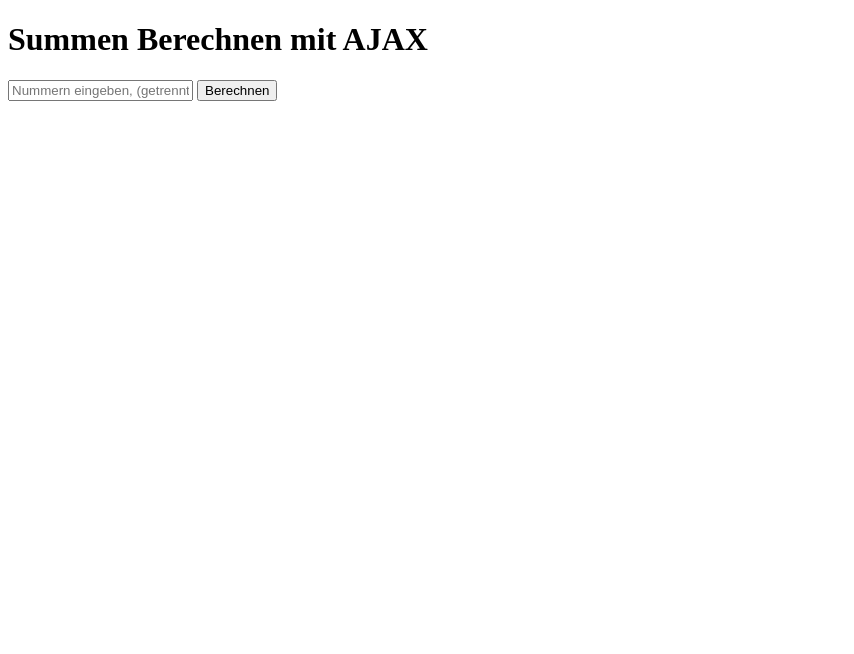
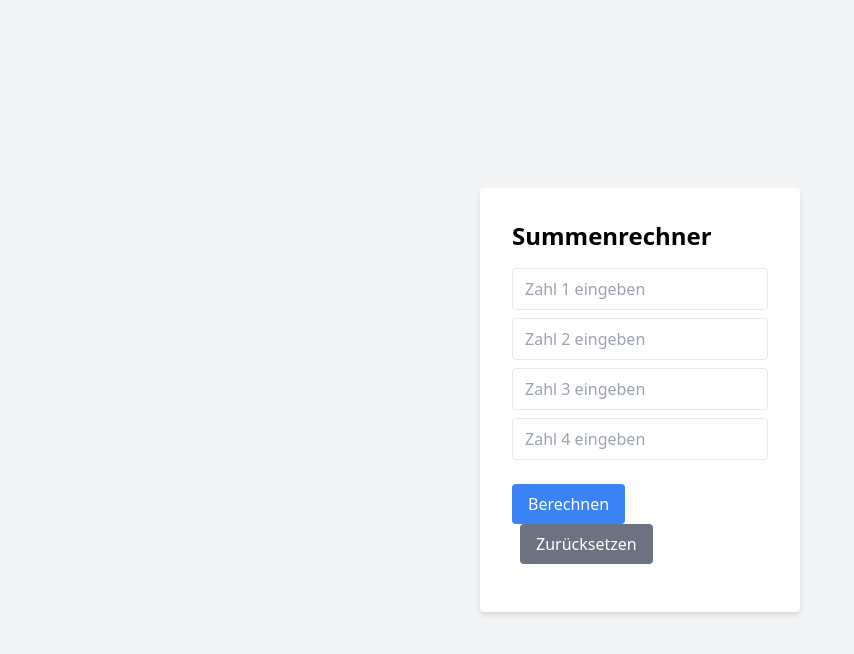
Before and after one commit to BitSparkCode/AJAX-Summe, a website: page public/index.html in a window 1280 px wide. Shown: the whole page, without its empty margins (0-854 px from the left). Drawn offline with nearby package versions, Linux system fonts and the light colour scheme.

Commit message:
Update CSS, 4 Felder
Update CSS, 4 Felder

```diff
--- a/public/index.html
+++ b/public/index.html
@@ -1,29 +1,51 @@
 <!DOCTYPE html>
-<html lang="en">
+<html lang="de">
 <head>
     <meta charset="UTF-8">
     <meta name="viewport" content="width=device-width, initial-scale=1.0">
-    <title>Summen Berechnen mit AJAX</title>
+    <title>Summenrechner</title>
+    <link href="https://cdn.jsdelivr.net/npm/tailwindcss@2.2.19/dist/tailwind.min.css" rel="stylesheet">
     <script>
         function calculateSum() {
-            const numbers = document.getElementById('numbers').value.split(',').map(Number);
+            const numbers = [
+                Number(document.getElementById('number1').value),
+                Number(document.getElementById('number2').value),
+                Number(document.getElementById('number3').value),
+                Number(document.getElementById('number4').value)
+            ];
             const xhr = new XMLHttpRequest();
             xhr.open('POST', '/sum', true);
             xhr.setRequestHeader('Content-Type', 'application/json;charset=UTF-8');
             xhr.onreadystatechange = function () {
                 if (xhr.readyState === XMLHttpRequest.DONE && xhr.status === 200) {
                     const response = JSON.parse(xhr.responseText);
-                    document.getElementById('result').innerText = 'Sum: ' + response.sum;
+                    document.getElementById('result').innerText = 'Summe: ' + response.sum;
                 }
             };
             xhr.send(JSON.stringify({ numbers: numbers }));
         }
+
+        function resetFields() {
+            document.getElementById('number1').value = '';
+            document.getElementById('number2').value = '';
+            document.getElementById('number3').value = '';
+            document.getElementById('number4').value = '';
+            document.getElementById('result').innerText = '';
+        }
     </script>
 </head>
-<body>
-    <h1>Summen Berechnen mit AJAX</h1>
-    <input type="text" id="numbers" placeholder="Nummern eingeben, (getrennt mit Kommas)">
-    <button onclick="calculateSum()">Berechnen</button>
-    <p id="result"></p>
+<body class="bg-gray-100 flex items-center justify-center h-screen">
+    <div class="bg-white p-8 rounded shadow-md w-full max-w-xs">
+        <h1 class="text-2xl font-bold mb-4">Summenrechner</h1>
+        <div class="mb-4">
+            <input type="number" id="number1" class="w-full px-3 py-2 mb-2 border rounded" placeholder="Zahl 1 eingeben">
+            <input type="number" id="number2" class="w-full px-3 py-2 mb-2 border rounded" placeholder="Zahl 2 eingeben">
+            <input type="number" id="number3" class="w-full px-3 py-2 mb-2 border rounded" placeholder="Zahl 3 eingeben">
+            <input type="number" id="number4" class="w-full px-3 py-2 mb-2 border rounded" placeholder="Zahl 4 eingeben">
+        </div>
+        <button onclick="calculateSum()" class="bg-blue-500 text-white px-4 py-2 rounded">Berechnen</button>
+        <button onclick="resetFields()" class="bg-gray-500 text-white px-4 py-2 rounded ml-2">Zurücksetzen</button>
+        <p id="result" class="mt-4 text-lg font-semibold"></p>
+    </div>
 </body>
 </html>
```
Also changed, not shown: 1 other file.
